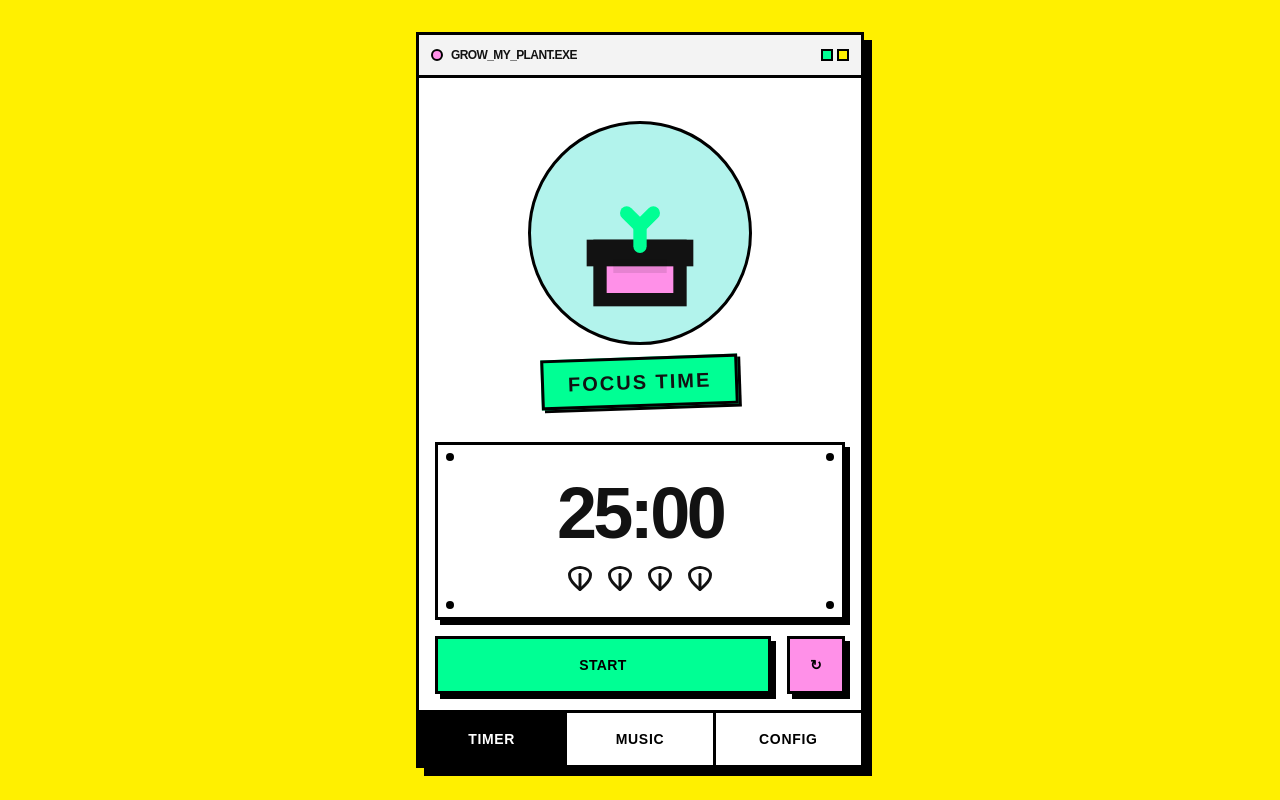
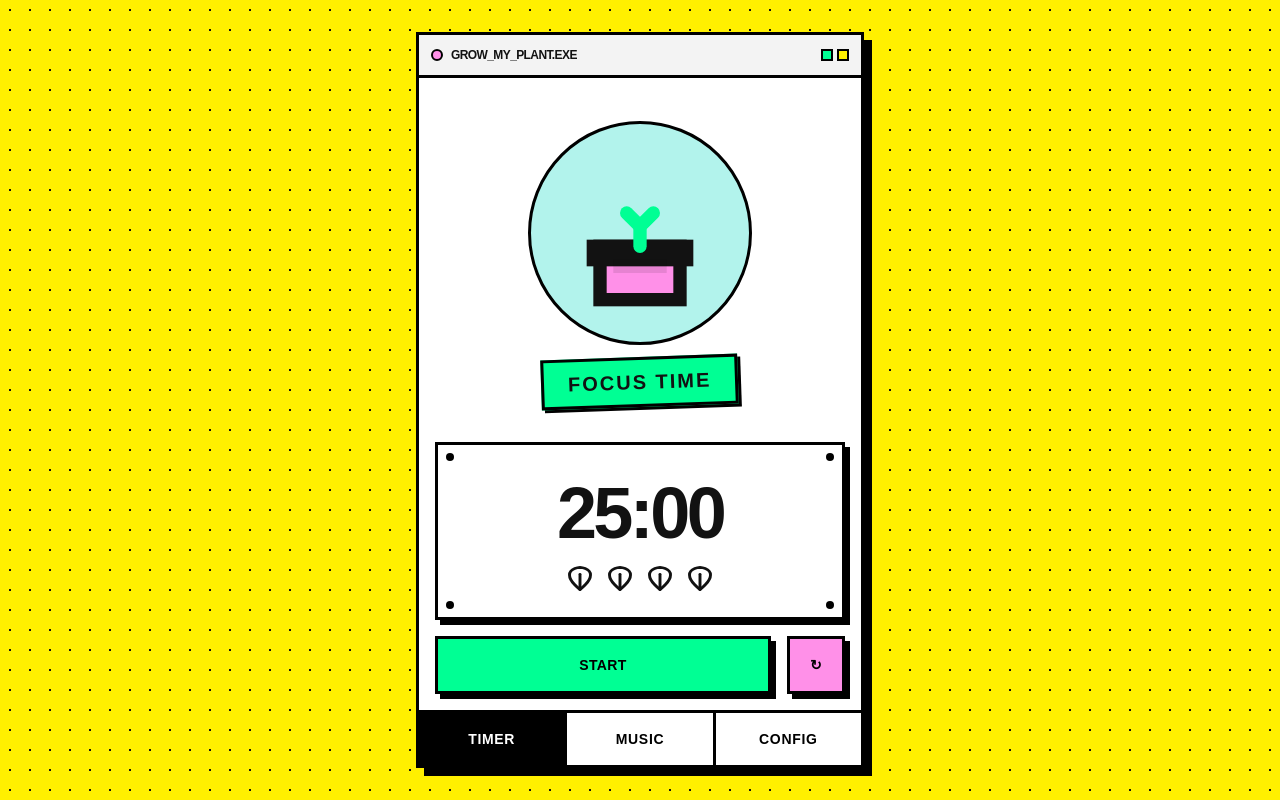
Before and after one commit to avani247/grow-my-plant-focus-timer, a React (Vite) app: page / in a window 1280 px wide. Built offline with nearby package versions, Linux system fonts and the light colour scheme; a web font is replaced by a local one.

Commit message:
Restore dotted background on app

```diff
--- a/App.tsx
+++ b/App.tsx
@@ -16,7 +16,13 @@ const App: React.FC = () => {
   return (
     // Changed min-h-screen to h-dvh for mobile browser support
     // Removed p-4 on mobile, added it back on sm screens
-    <div className="h-dvh w-screen font-sans flex flex-col items-center justify-center sm:p-4 bg-neo-yellow overflow-hidden">
+    <div
+      className="h-dvh w-screen font-sans flex flex-col items-center justify-center sm:p-4 bg-neo-yellow overflow-hidden"
+      style={{
+        backgroundImage: 'radial-gradient(#121212 1px, transparent 1px)',
+        backgroundSize: '20px 20px',
+      }}
+    >
 
       {/* Main App Container - The "Window" */}
       {/* Changed h-[92vh] to h-full on mobile to fill screen */}
--- a/index.html
+++ b/index.html
@@ -69,6 +69,6 @@
 </head>
   <body>
     <div id="root"></div>
-    <script type="module" src="/index.tsx"></script>
+    <script type="module" src="index.tsx"></script>
   </body>
 </html>
--- a/views/MusicView.tsx
+++ b/views/MusicView.tsx
@@ -1,5 +1,5 @@
 import React, { useState } from 'react';
-import { MusicCategory, MusicTrack } from '../types';
+import { MusicCategory } from '../types';
 import { MUSIC_TRACKS } from '../constants';
 import { useMusicPlayer } from '../hooks/useMusicPlayer';
 
--- a/vite.config.ts
+++ b/vite.config.ts
@@ -3,6 +3,7 @@ import react from '@vitejs/plugin-react';
 
 // https://vitejs.dev/config/
 export default defineConfig({
+  base: '/grow-my-plant-focus-timer/',
   plugins: [react()],
   server: {
     port: 3000,
```
